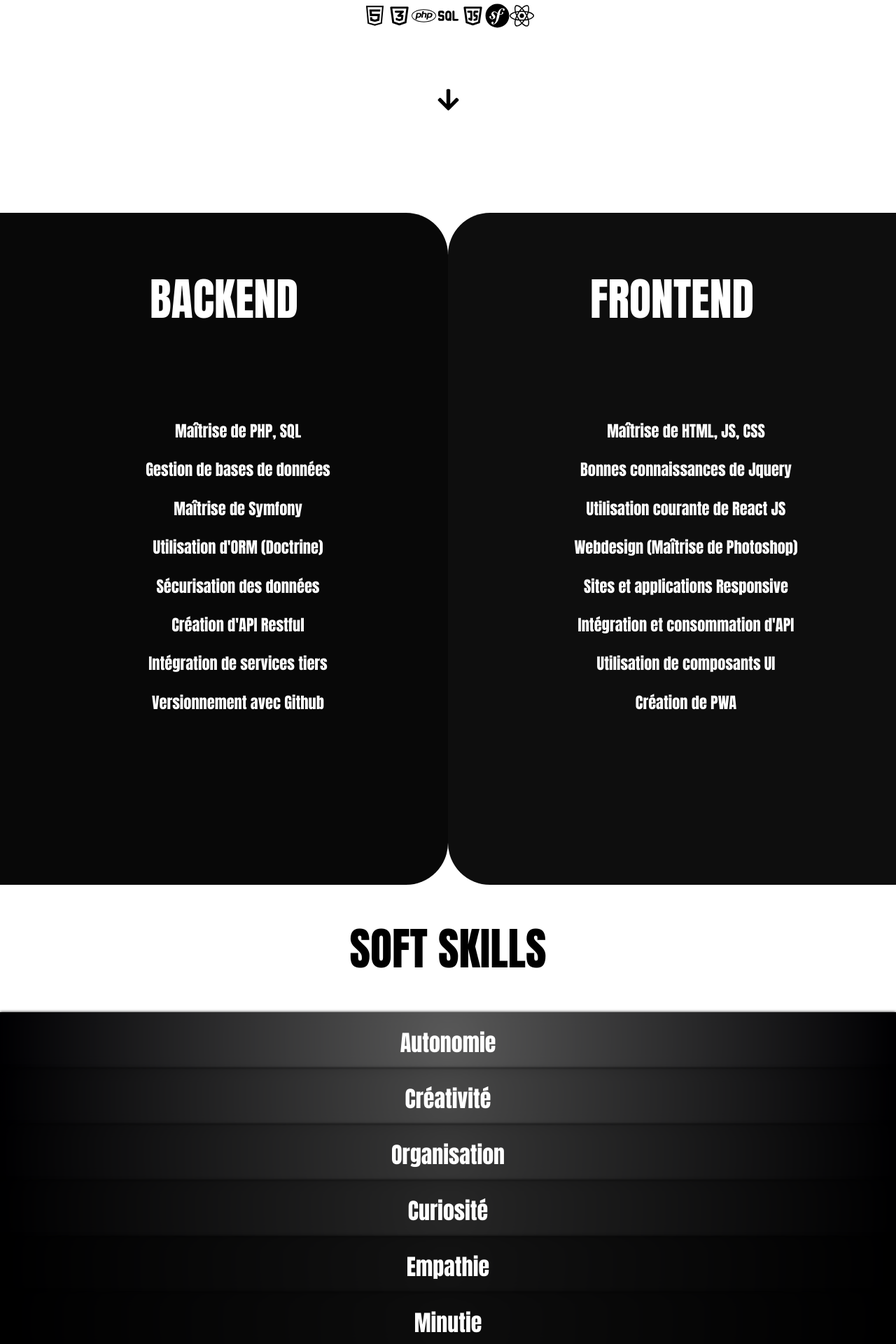
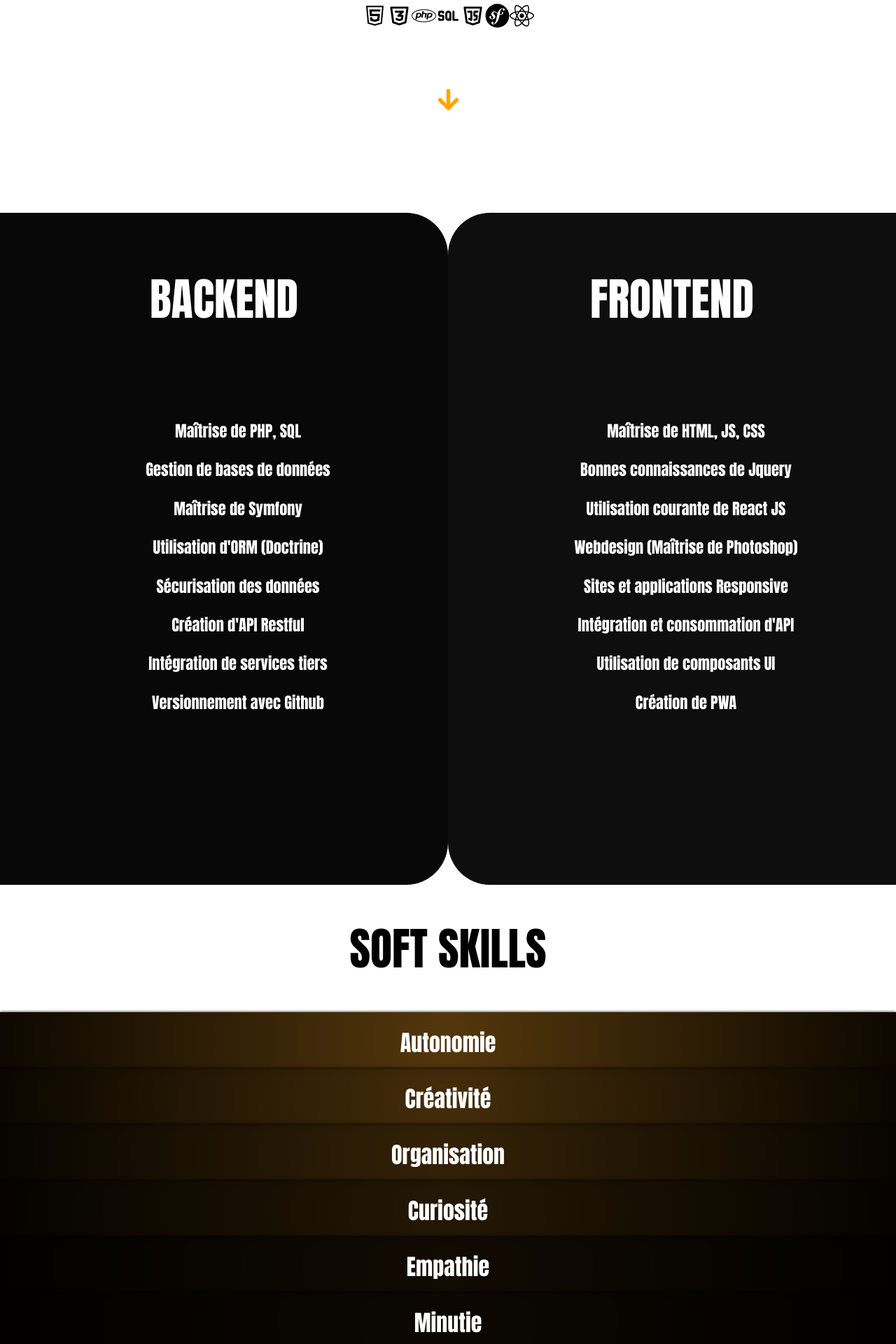
Before and after one commit to pierreyvesdonze/portfolio, a React (Create React App) app: page /#/ in a window 1280 px wide. Shown: the part 560-2480 px from the top of the page at 70% size. Built offline with nearby package versions, Linux system fonts and the light colour scheme.

Commit message:
uniformisation couleur orange

```diff
--- a/public/styles/_settings.scss
+++ b/public/styles/_settings.scss
@@ -6,7 +6,7 @@
     --dark-police-hover: rgb(97, 97, 97);
     --light-police: rgb(192, 192, 192);
     --light-police-hover: rgb(243, 243, 243);
-    --orange-text: #e47239;
+    --orange-text: orange;
 }
 
 * {
--- a/public/styles/style.css
+++ b/public/styles/style.css
@@ -11,7 +11,7 @@ MEDIA QUERIES
   --dark-police-hover: rgb(97, 97, 97);
   --light-police: rgb(192, 192, 192);
   --light-police-hover: rgb(243, 243, 243);
-  --orange-text: #e47239;
+  --orange-text: orange;
 }
 
 * {
@@ -198,7 +198,7 @@ a {
 }
 
 .skills-card-parent {
-  background: radial-gradient(circle, rgb(255, 255, 255) 0%, rgb(1, 0, 6) 100%);
+  background: radial-gradient(circle, rgb(241, 159, 36) 0%, rgb(39, 24, 1) 100%);
 }
 
 .cv-subtitle-item {
--- a/public/styles/style.scss
+++ b/public/styles/style.scss
@@ -164,7 +164,7 @@ a {
 }
 
 .skills-card-parent {
-    background: radial-gradient(circle, rgba(255, 255, 255, 1) 0%, rgba(1, 0, 6, 1) 100%);
+    background: radial-gradient(circle, rgb(241, 159, 36) 0%, rgb(39, 24, 1) 100%);
 }
 
 // CV
--- a/src/components/Home/Intro.js
+++ b/src/components/Home/Intro.js
@@ -126,7 +126,7 @@ const Intro = () => {
                 transition={{ type: 'easeOut', duration: 1.5 }}
                 style={{ margin: 'auto', display: 'flex', flexDirection: 'column', alignItems: 'center' }}
             >
-                <FaArrowDown size={35} />
+                <FaArrowDown size={35} color="orange"/>
             </motion.div>
         </motion.div>
     )
--- a/src/components/Home/SkillsCard.js
+++ b/src/components/Home/SkillsCard.js
@@ -1,4 +1,4 @@
-import { AnimatePresence, motion } from "framer-motion";
+import { motion } from "framer-motion";
 
 const SkillsCard = ({ title, bgColor }) => {
     const cardVariants = {
```
Also changed, not shown: 1 other file (tests, documents, lock files or other folders).
